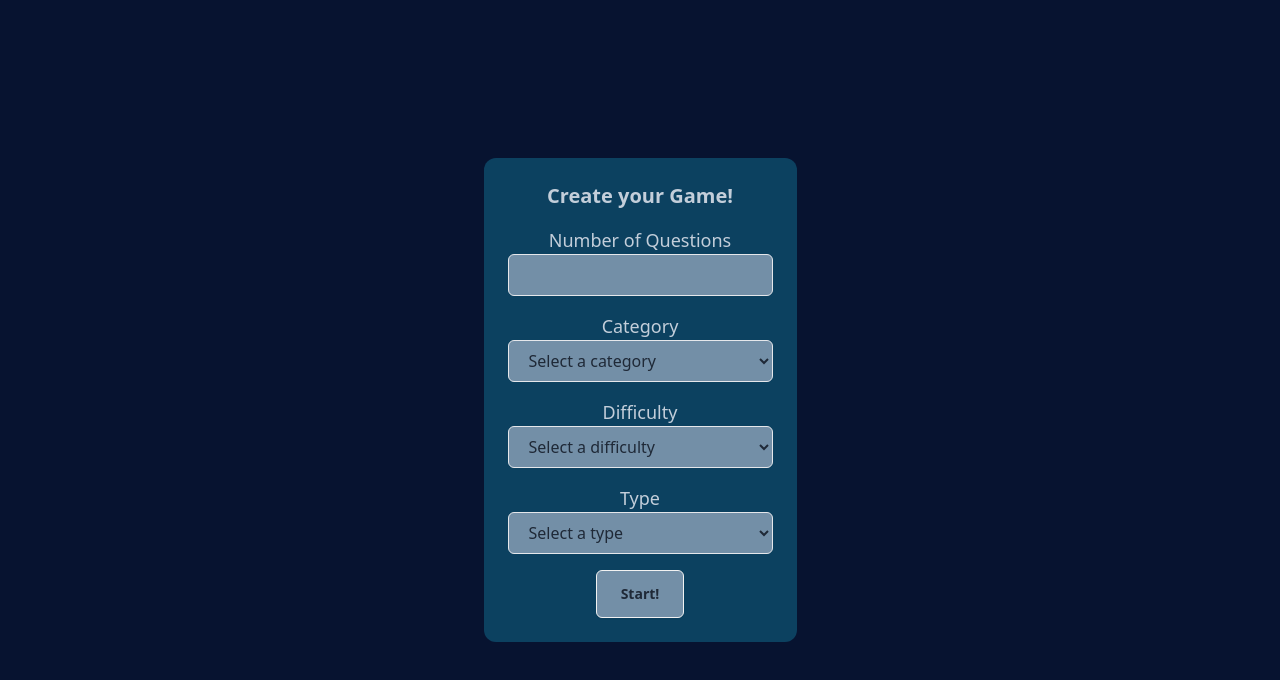
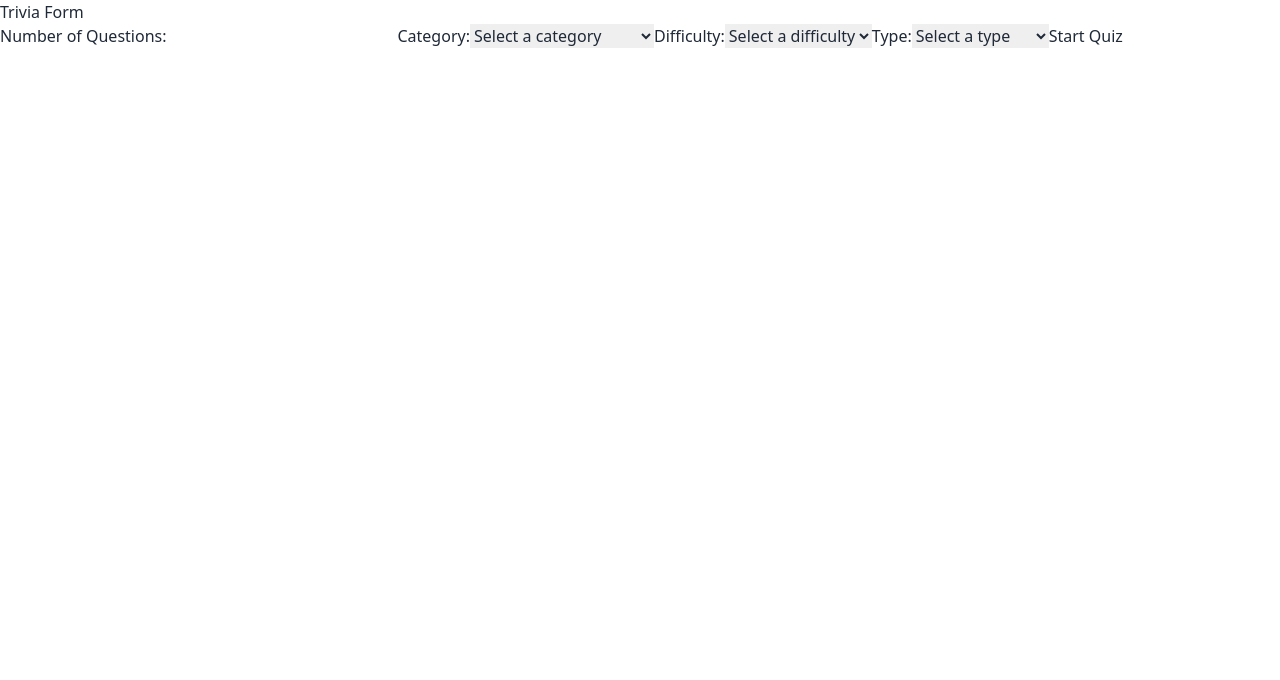
Before and after one commit to dcamrondunlap/trivia-project, a React (Vite) app in the folder trivia-game/: page / in a window 1280 px wide. Shown: the top 680 px of the page. Built offline with nearby package versions, Linux system fonts and the light colour scheme.

Commit message:
took away daisy ui to see if that was the possible issue

```diff
--- a/trivia-game/src/App.jsx
+++ b/trivia-game/src/App.jsx
@@ -1,22 +1,23 @@
 /* eslint-disable no-unused-vars */
-import React from 'react';
+import React, {useState} from 'react';
 import { BrowserRouter as Router,Routes, Route } from 'react-router-dom';
 import TriviaForm from './components/triviaForm';
 import Questions from './components/questions';
 
 function App() {
 
+  const [quizStarted, setQuizStarted] = useState(false);
+
+  const startQuiz = () => {
+    setQuizStarted(true);
+  };
 
   return (
-    <Router>
-      <div className="">
-        <Routes>
-          <Route path="/" element={<TriviaForm />} />
-          <Route path="/quiz" element={<Questions />} />
-        </Routes>
-      </div>
-    </Router>
-  )
+    <div>
+      {!quizStarted && <TriviaForm onStartQuiz={startQuiz} />}
+      {quizStarted && <Questions />}
+    </div>
+  );
 }
 
 export default App
--- a/trivia-game/src/components/questions.jsx
+++ b/trivia-game/src/components/questions.jsx
@@ -1,20 +1,13 @@
 /* eslint-disable react/no-unescaped-entities */
 /* eslint-disable no-unused-vars */
 import React, { useState } from 'react'
-import { useLocation, useNavigate } from 'react-router-dom'
+import PropTypes from 'prop-types'
 import Score from './score';
 
-function Questions() {
-  const location = useLocation();
-  const navigate = useNavigate();
-  const quizData = location.state.quizData
-
+function Questions({ quizData }) {
   const [currentQuestionIndex, setCurrentQuestionIndex] = useState(0);
   const [score, setScore] = useState(0);
   const [quizCompleted, setQuizCompleted] = useState(false);
-
-  console.log('Location state:', location.state);
-  console.log('Quiz data:', quizData);
 
   const handleAnswerSelected = (isCorrect) => {
     if (isCorrect) {
@@ -32,21 +25,12 @@ function Questions() {
     setCurrentQuestionIndex(0);
     setScore(0);
     setQuizCompleted(false);
-  }
-
-  const handleNextQuestion = () => {
-    if (currentQuestionIndex < quizData.results.length -1) {
-      setCurrentQuestionIndex(currentQuestionIndex + 1);
-    }
-  }
-
-  const handleCreateNewQuiz = () => {
-    navigate('/')
-  }
+  };
 
   const shuffleArray = (array) => {
-    return array.sort(() => Math.random() - 0.5)
-  }
+    return array.sort(() => Math.random() - 0.5);
+  };
+
 
   return (
     <div className='absolute inset-0 flex justify-center items-center bg-[#071330]'>
@@ -74,7 +58,7 @@ function Questions() {
       {quizCompleted && (
         <>
           <button className="btn mr-4 bg-[#738FA7]" onClick={handleStartOver}>Retry Quiz</button>
-          <button className="btn bg-[#738FA7]" onClick={handleCreateNewQuiz}>Start New Quiz</button>
+
         </>
       )}
     </div>
@@ -83,4 +67,8 @@ function Questions() {
   );
 }
 
+Questions.propTypes = {
+  quizData: PropTypes.object.isRequired, // Validate that quizData is an object and required
+};
+
 export default Questions
--- a/trivia-game/src/components/triviaForm.jsx
+++ b/trivia-game/src/components/triviaForm.jsx
@@ -1,8 +1,10 @@
 /* eslint-disable no-undef */
 /* eslint-disable no-unused-vars */
-import React, { useState } from 'react';
+import React, { useState, useEffect } from 'react';
 import axios from 'axios';
-import {useNavigate} from 'react-router-dom'
+import Questions from './questions';
+import PropTypes from 'prop-types'
+
 
 
 function TriviaForm() {
@@ -10,9 +12,10 @@ function TriviaForm() {
   const [category, setCategory] = useState('');
   const [difficulty, setDifficulty] = useState('');
   const [type, setType] = useState('');
-  const navigate = useNavigate();
+  const [quizData, setQuizData] = useState(null);
 
-  const handleStartQuiz = async () => {
+  const handleStartQuiz = async (event) => {
+    event.preventDefault();
     try {
       const response = await axios.get('http://localhost:9002/api/trivia/questions', {
         params: {
@@ -22,83 +25,60 @@ function TriviaForm() {
           type
         }
       });
-      console.log('Fetched trivia questions:', response.data);
-      navigate('/quiz', { state: { quizData: response.data } });
+      setQuizData(response.data);
     } catch (error) {
       console.error('Error fetching trivia questions:', error);
     }
   };
 
   return (
-    <div className='absolute inset-0 flex justify-center items-center bg-[#071330]'>
-      <div className="p-6 bg-[#0C4160] rounded-xl max-w-md">
-        <h2 className="text-xl font-semibold mb-4 text-center text-[#C3CEDA]">Create your Game!</h2>
-        <form onSubmit={handleStartQuiz} className="space-y-4">
-          <label className="block">
-            <span className="block text-lg text-center text-[#C3CEDA]">Number of Questions</span>
+    <div>
+      <h2>Trivia Form</h2>
+      <form onSubmit={handleStartQuiz}>
+        <label>
+          Number of Questions:
           <input
             type="number"
             value={numberOfQuestions}
             onChange={(e) => setNumberOfQuestions(e.target.value)}
-              className="block w-full border bg-[#738FA7] rounded-md px-4 py-2"
-              max={50}
           />
         </label>
-
-          <label className="block">
-            <span className="block text-lg text-center text-[#C3CEDA]">Category</span>
-            <select
-              value={category}
-              onChange={(e) => setCategory(e.target.value)}
-              className="block w-full border bg-[#738FA7] rounded-md px-4 py-2"
-            >
+        <label>
+          Category:
+          <select value={category} onChange={(e) => setCategory(e.target.value)}>
             <option value="">Select a category</option>
             <option value="9">General Knowledge</option>
+            <option value="10">Entertainment: Books</option>
             {/* Add more category options here */}
           </select>
         </label>
-
-          <label className="block">
-            <span className="block text-lg text-center text-[#C3CEDA]">Difficulty</span>
-            <select
-              value={difficulty}
-              onChange={(e) => setDifficulty(e.target.value)}
-              className="block w-full border bg-[#738FA7] rounded-md px-4 py-2"
-            >
+        <label>
+          Difficulty:
+          <select value={difficulty} onChange={(e) => setDifficulty(e.target.value)}>
             <option value="">Select a difficulty</option>
             <option value="easy">Easy</option>
             <option value="medium">Medium</option>
             <option value="hard">Hard</option>
           </select>
         </label>
-
-          <label className="block">
-            <span className="block text-lg text-center text-[#C3CEDA]">Type</span>
-            <select
-              value={type}
-              onChange={(e) => setType(e.target.value)}
-              className="block w-full border bg-[#738FA7] rounded-md px-4 py-2"
-            >
+        <label>
+          Type:
+          <select value={type} onChange={(e) => setType(e.target.value)}>
             <option value="">Select a type</option>
             <option value="multiple">Multiple Choice</option>
             <option value="boolean">True/False</option>
           </select>
         </label>
-
-          <button
-            type="button"
-            className="btn bg-[#738FA7] block mx-auto px-6 rounded-md"
-            onClick={handleStartQuiz}
-            onTouchStart={handleStartQuiz} // Add touch event listener
-          >
-            Start!
-          </button>
+        <button type="submit">Start Quiz</button>
       </form>
-      </div>
+      {/* Render Questions component if quizData is available */}
+      {quizData && <Questions quizData={quizData} />}
     </div>
   );
 }
 
-
+TriviaForm.propTypes = {
+  onStartQuiz: PropTypes.func.isRequired,
+}
 
 export default TriviaForm
```
Also changed, not shown: 2 other files (tests, documents, lock files or other folders). Lines whose indentation alone changed are shown as unchanged.
